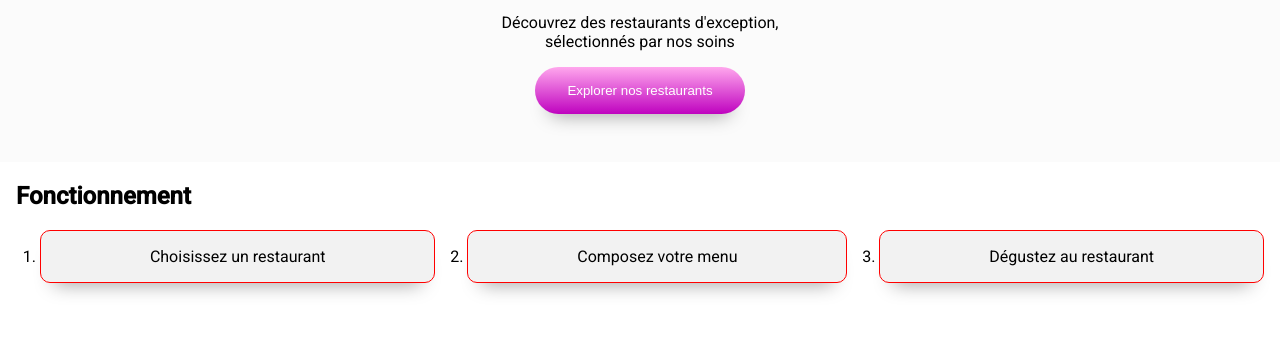
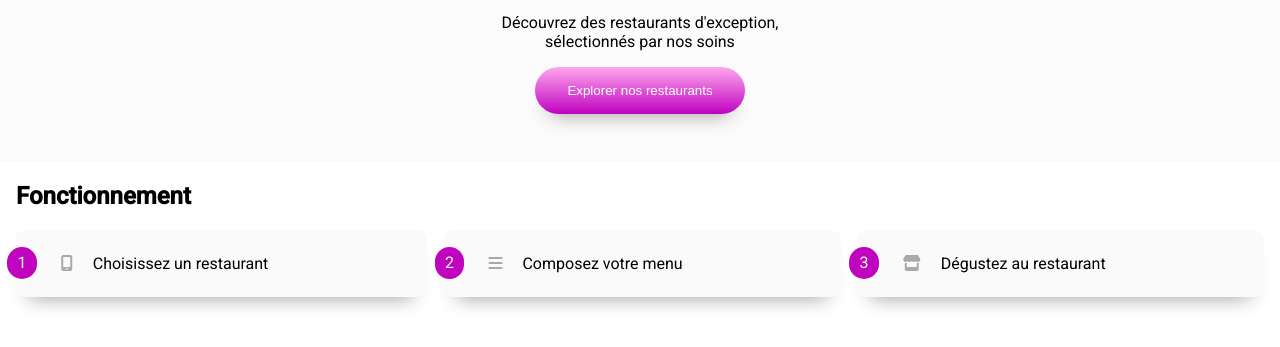
Before and after one commit to VictorPeller1/Ohmyfood, a website: page index.html in a window 1280 px wide. Shown: the part 311-658 px from the top of the page. Drawn offline with Linux system fonts and the light colour scheme; a web font is replaced by a local one.

Commit message:
functioningSectionEnd

```diff
--- a/index.html
+++ b/index.html
@@ -30,9 +30,9 @@
         <section class="functioning-menu">
            <h2>Fonctionnement</h2>
             <ol>
-               <li>Choisissez un restaurant</li>
-               <li>Composez votre menu</li>
-               <li>Dégustez au restaurant</li>
+               <li><span>1</span> <i class="fa-solid fa-mobile-screen"></i>Choisissez un restaurant</li>
+               <li><span>2</span> <i class="fa-solid fa-bars"></i>Composez votre menu</li>
+               <li><span>3</span> <i class="fa-solid fa-store"></i>Dégustez au restaurant</li>
            </ol>
         </section>
     </main>
--- a/sass/layout/_explore.scss
+++ b/sass/layout/_explore.scss
@@ -1,4 +1,4 @@
-@import "../utils/box-shadow.scss";
+@import "../utils/box-shadow";
 
 .explore{
     text-align: center;
--- a/sass/layout/_functioning-menu.scss
+++ b/sass/layout/_functioning-menu.scss
@@ -1,31 +1,46 @@
+@import "../utils/box-shadow.scss";
 @import "../utils/grow-up.scss";
-@import "../utils/box-shadow.scss";
+@import "../layout/colors.scss";
 
 .functioning-menu{
     margin-right: 1rem;
 
+    h2{
+        padding: 0 1rem;
+    }
+
     & ol{
+        padding-left: 15px;
+        list-style-type: none;
         display: flex;
-        gap: 2rem;
-        @media (max-width:767px) {
+        gap: 1rem;
+        @media (max-width:1030px) {
             flex-direction: column;
         }
-    }
-
-    & h2{
-        padding: 0 1rem;
-    }
         & li{
-        background-color: rgba(211, 211, 211, 0.3) ;
+            background-color: rgba(211, 211, 211, 0.13) ;
             padding: 1rem 2rem;
-        border: 1px solid red;
             flex-grow: 1;
             border-radius: 10px;
-        text-align: center;
+            padding: 1.5rem 2rem;
             @include base-shadow;
+            & span{
+                padding: 0.4rem 0.65rem;
+                color: white;
+                background-color: rgb(191, 3, 191);
+                border-radius: 30px;
+                position: relative;
+                left: -40px;
+            }
+            & i.fa-solid{
 
+                position: relative;
+                left: -20px;
+                color: $f-icons-color;
+            }
             &:hover{
                 @include grow-up;
             }
         }
     }
+}
--- /dev/null
+++ b/sass/layout/colors.scss
@@ -0,0 +1 @@
+$f-icons-color: darkgrey;
```
Also changed, not shown: style.css, 1 other file. Lines whose indentation alone changed are shown as unchanged.
